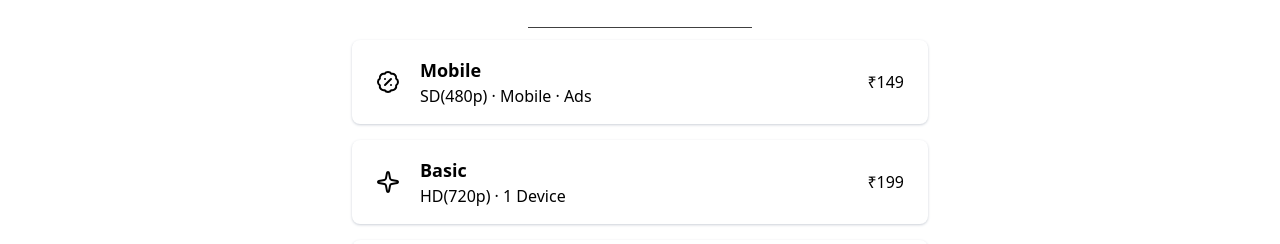
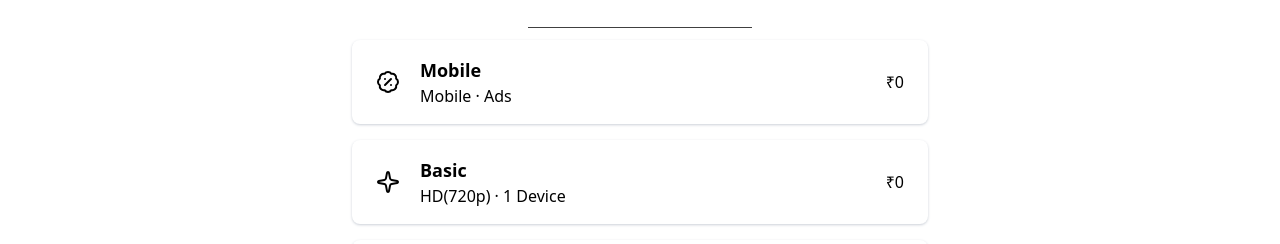
Before and after one commit to uditnarayanDas/AI-Interviewer, a React (Vite) app: page / in a window 1280 px wide. Shown: the part 1571-1815 px from the top of the page. Built offline with nearby package versions, Linux system fonts and the light colour scheme; no server answers.

Commit message:
new commit

```diff
--- a/src/pages/Home.jsx
+++ b/src/pages/Home.jsx
@@ -84,8 +84,8 @@ const Home = () => {
               <Plan
                 icon={<BadgePercent />}
                 title="Mobile"
-                features={["SD(480p)", "Mobile", "Ads"]}
-                price={149}
+                features={["Mobile", "Ads"]}
+                price={0}
               />
             </Radio>
             <Radio value="basic">
@@ -93,7 +93,7 @@ const Home = () => {
                 icon={<Sparkle />}
                 title="Basic"
                 features={["HD(720p)", "1 Device"]}
-                price={199}
+                price={0}
               />
             </Radio>
             <Radio value="standard">
```
